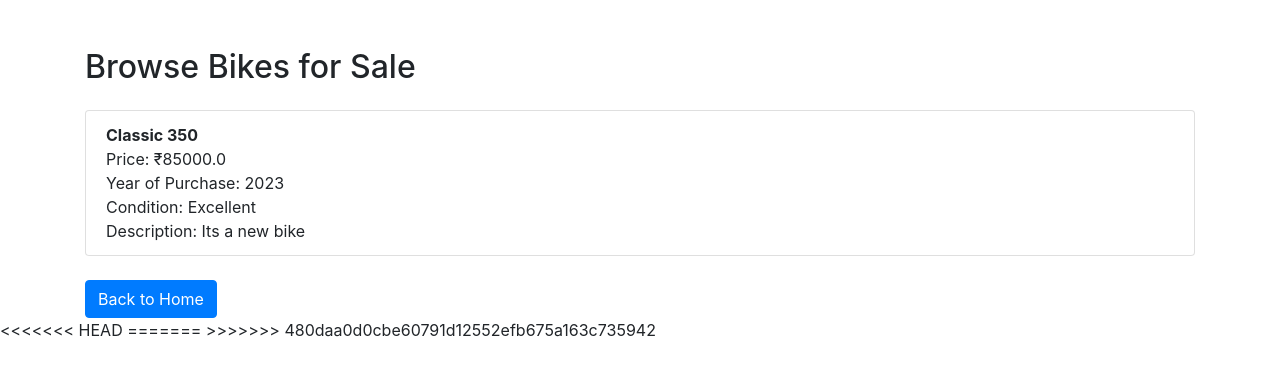
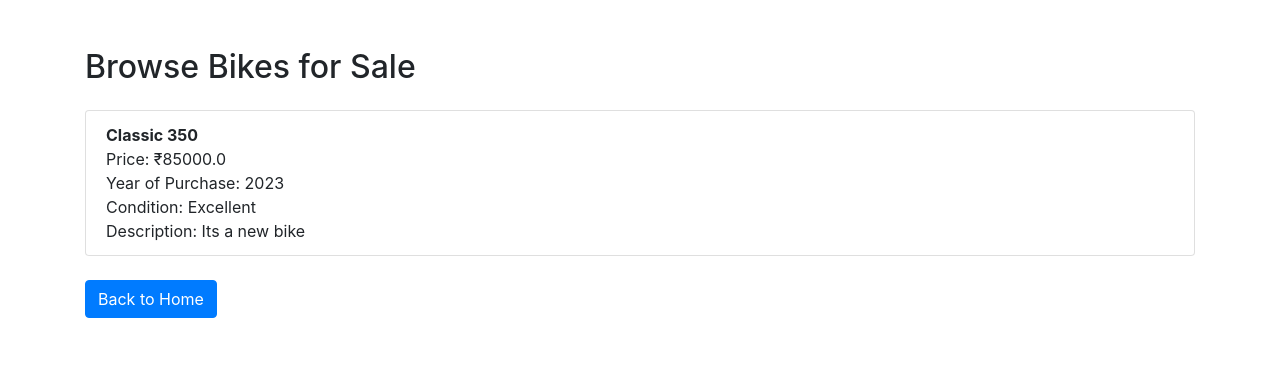
Before and after one commit to SRIVASTAVAREDDY999/RoyalEnfieldAuctionHub, a Flask app: page /buy in a window 1280 px wide. Shown: the top 376 px of the page. Run offline with Flask 3, Linux system fonts and the light colour scheme; a user stored in the database is signed in; some libraries are stand-ins or nearby versions.

Commit message:
Fixed issues and updated files

```diff
--- a/templates/buy.html
+++ b/templates/buy.html
@@ -28,8 +28,3 @@
         <a href="{{ url_for('home') }}" class="btn btn-primary">Back to Home</a>
     </div>
 </body>
-<<<<<<< HEAD
-</html>
-=======
-</html>
->>>>>>> 480daa0d0cbe60791d12552efb675a163c735942
```
Also changed, not shown: instance/royal_enfield.db.
